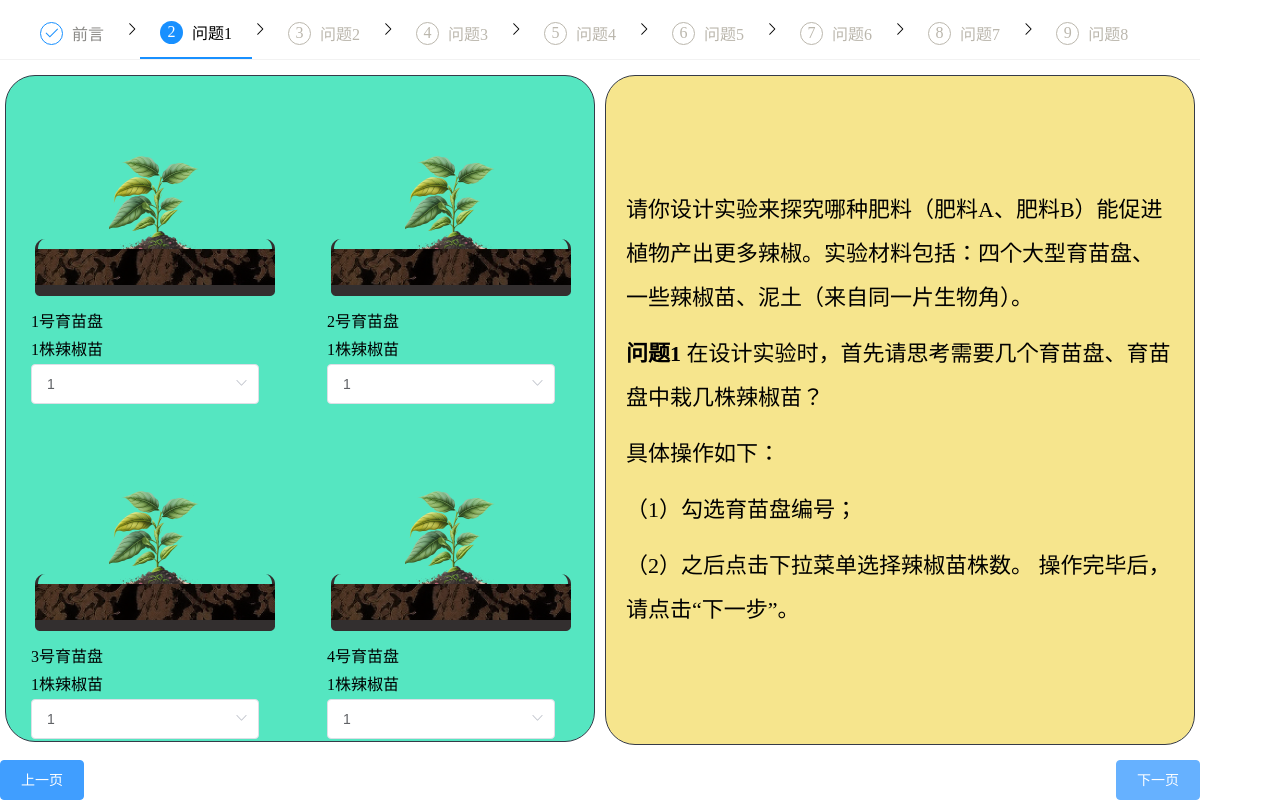
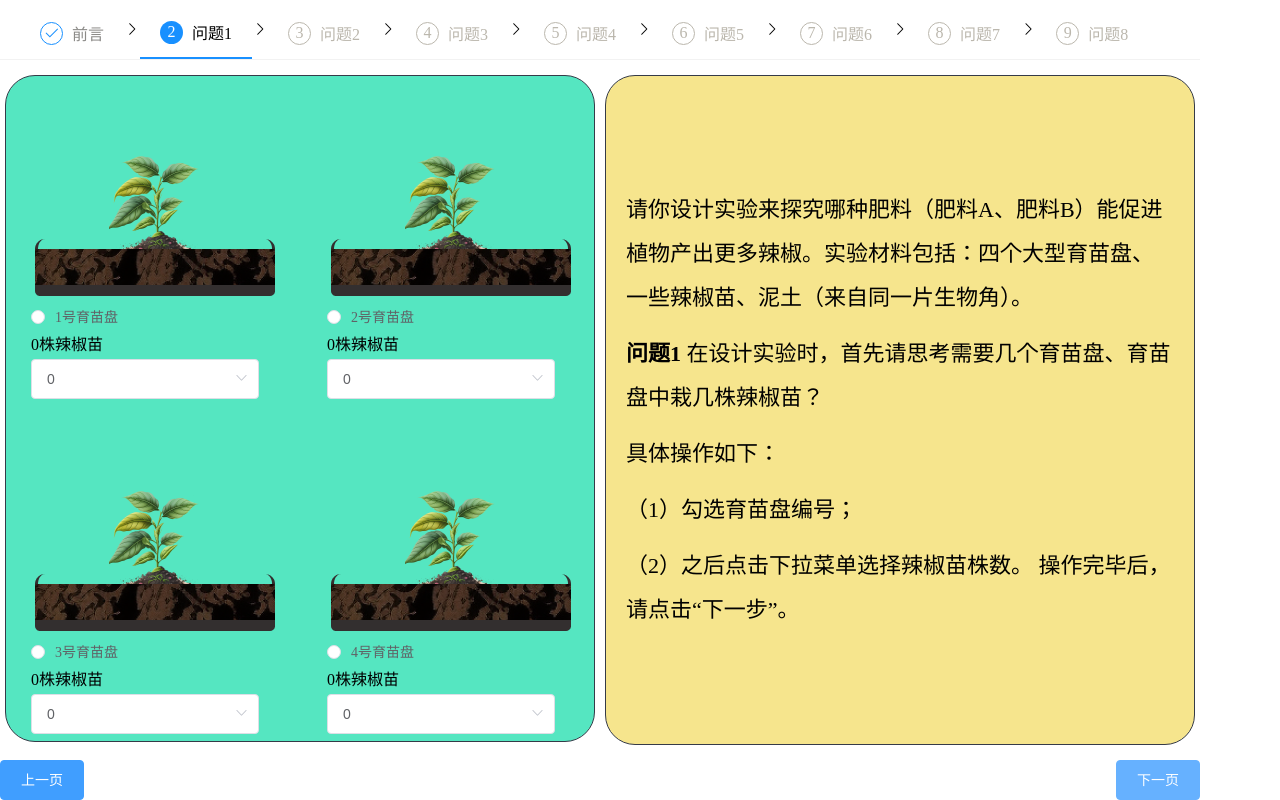
Before and after one commit to For-the-camera/pepper-planting, a Vue app: page / in a window 1280 px wide. Both pictures are taken after a click on the button "下一页". Built offline with nearby package versions, Linux system fonts and the light colour scheme.

Commit message:
fix:selectPlate

```diff
--- a/src/ppt/SelectPlate.vue
+++ b/src/ppt/SelectPlate.vue
@@ -9,10 +9,10 @@ export default {
   props: {},
   data() {
     return {
-      plateA: 1,
-      plateB: 1,
-      plateC: 1,
-      plateD: 1,
+      plateA: 0,
+      plateB: 0,
+      plateC: 0,
+      plateD: 0,
 
       choiceA: false,
       choiceB: false,
@@ -94,7 +94,7 @@ export default {
         border: choiceA,
         'border-radius-round': choiceA,
       }"
-      style="cursor: pointer;"
+      style="cursor: pointer"
       @click="
         () => {
           choiceA = !choiceA;
@@ -104,8 +104,8 @@ export default {
     >
       <Visual :state="0" ref="plateA_Ref"></Visual>
       <div style="padding-left: 25px; margin-top: 12px" class="space-y-1">
-        <p>1号育苗盘</p>
-        <p>{{ plateA }}株辣椒苗</p>
+        <p><el-radio v-model="choiceA" :label="true">1号育苗盘</el-radio></p>
+        <p style="user-select: none">{{ plateA }}株辣椒苗</p>
         <el-select v-model="plateA" placeholder="请选择">
           <el-option
             v-for="item in options"
@@ -132,8 +132,8 @@ export default {
     >
       <Visual :state="0" ref="plateB_Ref"></Visual>
       <div style="padding-left: 25px; margin-top: 12px" class="space-y-1">
-        <p>2号育苗盘</p>
-        <p>{{ plateB }}株辣椒苗</p>
+        <p><el-radio v-model="choiceB" :label="true">2号育苗盘</el-radio></p>
+        <p style="user-select: none">{{ plateB }}株辣椒苗</p>
         <el-select v-model="plateB" placeholder="请选择">
           <el-option
             v-for="item in options"
@@ -160,8 +160,8 @@ export default {
     >
       <Visual :state="0" ref="plateC_Ref"></Visual>
       <div style="padding-left: 25px; margin-top: 12px" class="space-y-1">
-        <p>3号育苗盘</p>
-        <p>{{ plateC }}株辣椒苗</p>
+        <p><el-radio v-model="choiceC" :label="true">3号育苗盘</el-radio></p>
+        <p style="user-select: none">{{ plateC }}株辣椒苗</p>
         <el-select v-model="plateC" placeholder="请选择">
           <el-option
             v-for="item in options"
@@ -188,8 +188,8 @@ export default {
     >
       <Visual :state="0" ref="plateD_Ref"></Visual>
       <div style="padding-left: 25px; margin-top: 12px" class="space-y-1">
-        <p>4号育苗盘</p>
-        <p>{{ plateD }}株辣椒苗</p>
+        <p><el-radio v-model="choiceD" :label="true">4号育苗盘</el-radio></p>
+        <p style="user-select: none">{{ plateD }}株辣椒苗</p>
         <el-select v-model="plateD" placeholder="请选择">
           <el-option
             v-for="item in options"
```
Also changed, not shown: 1 other file (tests, documents, lock files or other folders).
